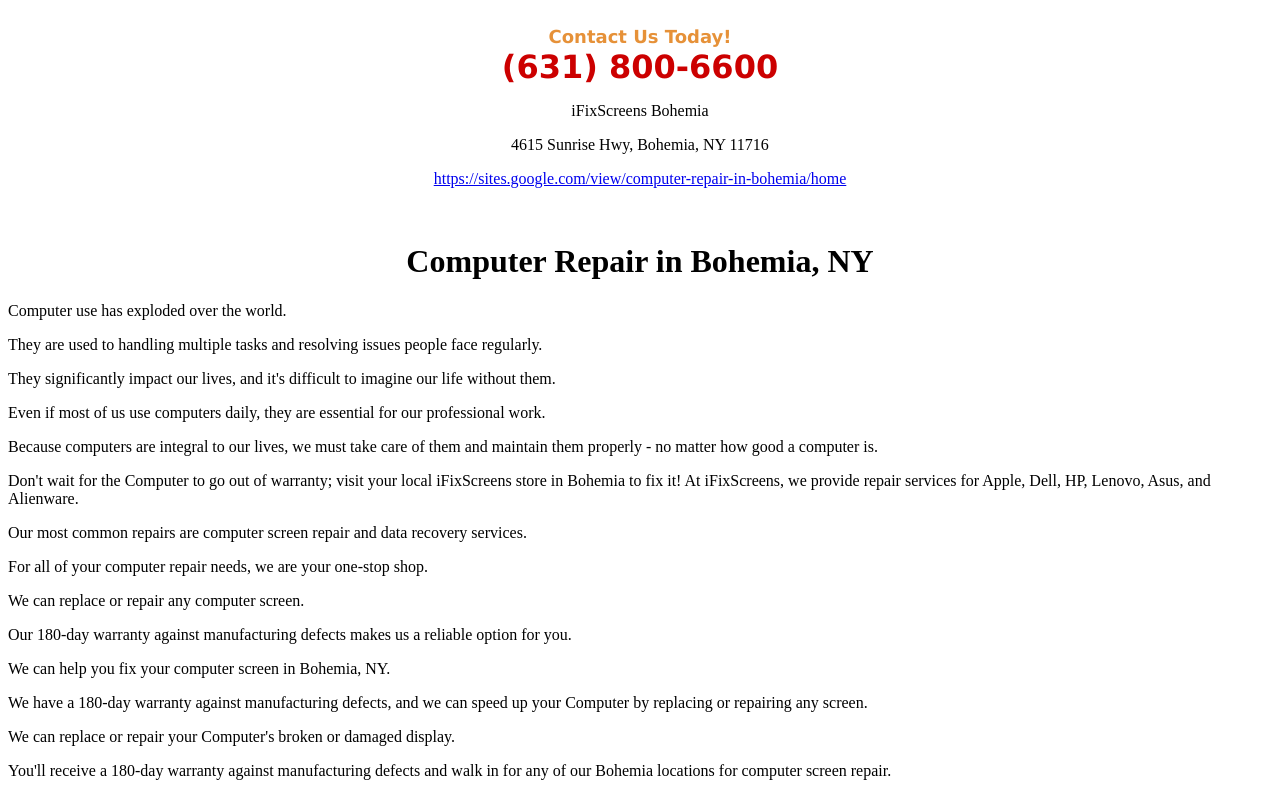
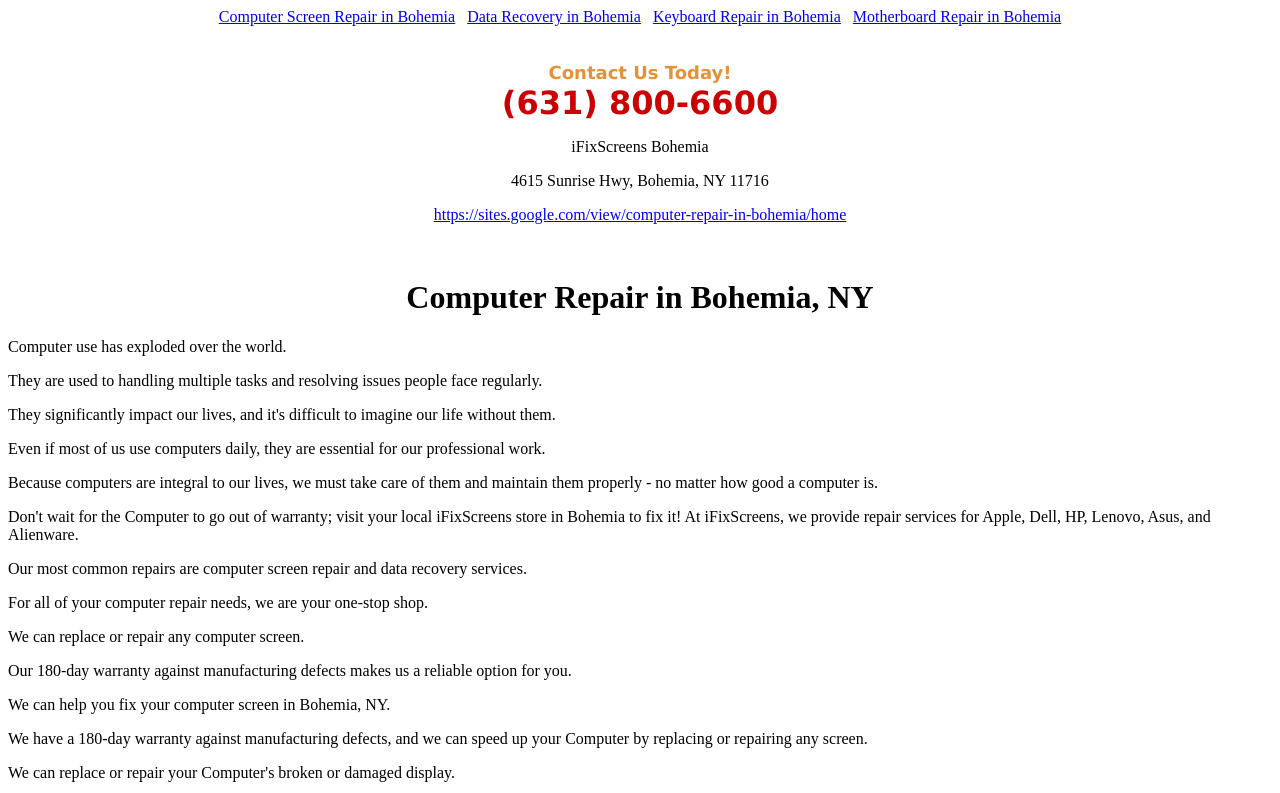
Before and after one commit to iFix786/computer-repair-in-bohemia, a plain HTML site: page index.html in a window 1280 px wide. Shown: the top 793 px of the page. Drawn offline with Linux system fonts and the light colour scheme.

Commit message:
Update index.html

```diff
--- a/index.html
+++ b/index.html
@@ -214,7 +214,15 @@ If you are coming from Long Island MacArthur Airport then follow Arrival Ave and
 
 }
 }
- </script></head><body>        <script type="text/javascript">
+ </script></head><body>
+   <div style="text-align: center;">
+        <a href="./ComputerScreenRepairinBohemia.html">Computer Screen Repair in Bohemia</a>&nbsp&nbsp
+        <a href="./DataRecoveryinBohemia.html">Data Recovery in Bohemia</a>&nbsp&nbsp
+        <a href="./KeyboardRepairinBohemia.html">Keyboard Repair in Bohemia</a>&nbsp&nbsp
+        <a href="./MotherboardrepairserviceinBohemia.html">Motherboard Repair in Bohemia</a>
+    </div><br/>
+
+  <script type="text/javascript">
     		  function openWindow(event) {
             // Show the popup
             var my_window;
```
